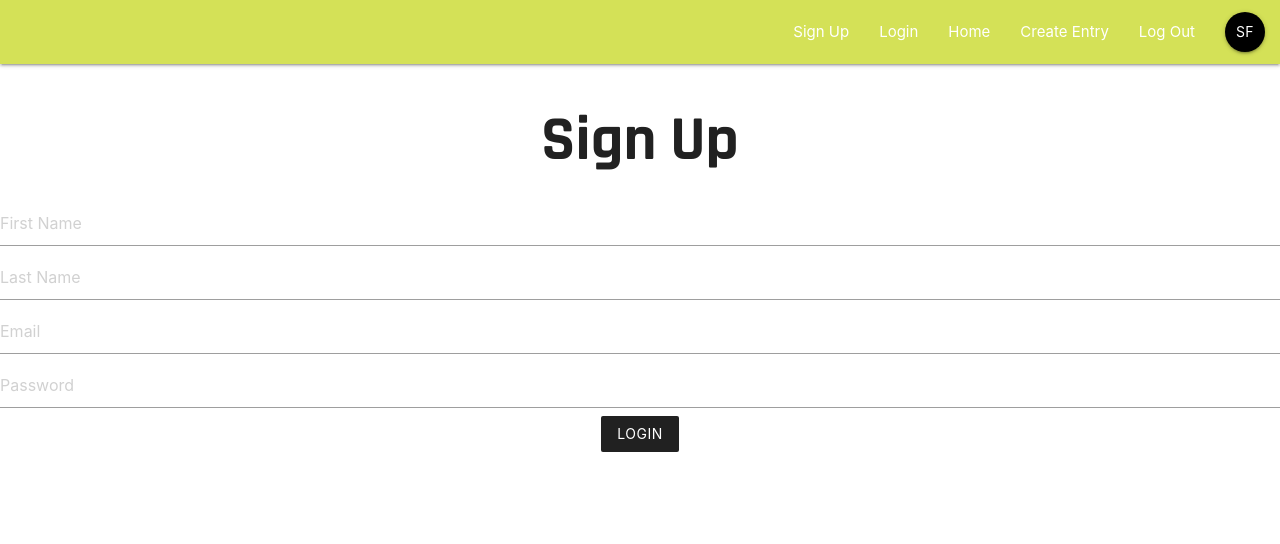
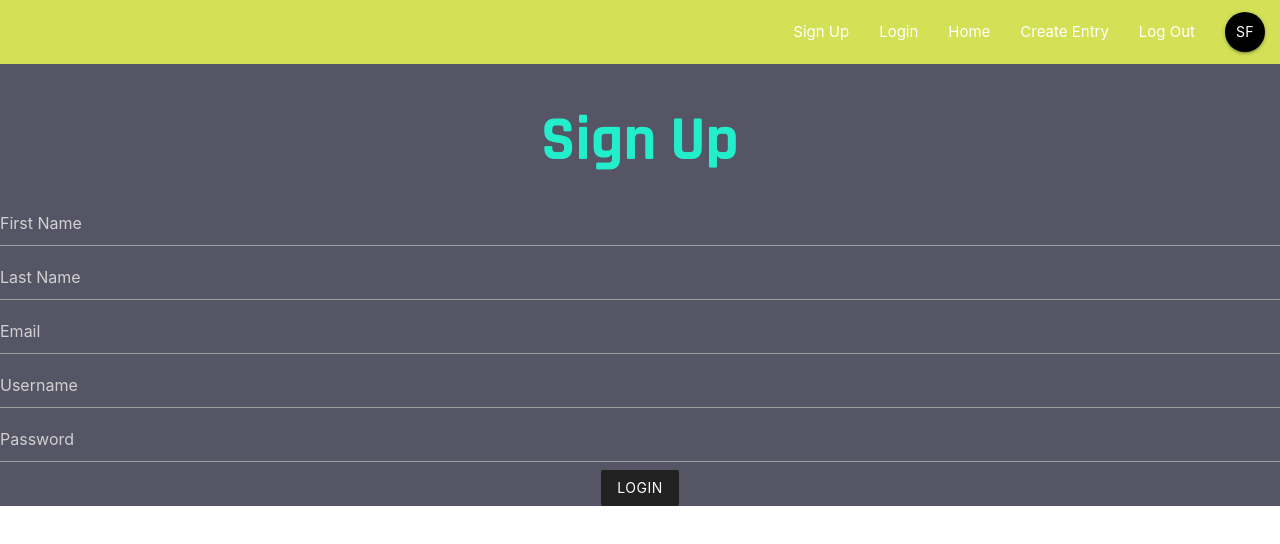
Before and after one commit to one-line-a-day-2/frontend-sheila, a React (Create React App) app in the folder one-line-a-day-2/: page /signup in a window 1280 px wide. Shown: the top 544 px of the page. Built offline with nearby package versions, Linux system fonts and the light colour scheme.

Commit message:
added some styling/worked on homepage/Worked on creatingentry page

```diff
--- a/one-line-a-day-2/src/App.css
+++ b/one-line-a-day-2/src/App.css
@@ -10,6 +10,10 @@
 
 
 h1{
+  font-family: 'Rajdhani', sans-serif;
+}
+
+h2{
   font-family: 'Rajdhani', sans-serif;
 }
 
@@ -36,3 +40,47 @@ h1{
     transform: rotate(360deg);
   }
 }
+
+
+
+
+.card{
+  /* border: 2px solid red; */
+  display: flex;
+  flex-direction: column;
+  align-content: center;
+  padding: 50px;
+  /* margin: auto; */
+  margin-left:25px;
+  margin-top:40px;
+  margin-bottom:40px;
+  width:40%;
+}
+
+.loginForm{
+  display: flex;
+  justify-content: center;
+  background:#556;
+  /* color:white; */
+  z-index:-3;
+  color:#2ec;
+
+
+}
+
+.signUpForm{
+  display: flex;
+  justify-content: center;
+  background:#556;
+  color:#2ec;
+
+}
+
+.createContainer{
+  display: flex;
+  justify-content: center;
+}
+
+input{
+  color: white;
+}
--- a/one-line-a-day-2/src/App.js
+++ b/one-line-a-day-2/src/App.js
@@ -11,6 +11,7 @@ import SignUp from './components/Authentication/SignUp';
 import HomePage from './components/MainPage/HomePage';
 import CreateEntry from './components/MainPage/CreateEntry';
 import EntrySummary from './components/MainPage/CreateEntry';
+import EntryDetail from './components/MainPage/EntryDetail';
 
 
 
@@ -29,9 +30,9 @@ render() {
         {/* <EntrySummary /> */}
         <Route path='/login' component={Login} />
         <Route path='/signup' component={SignUp}/>
-        <Route path='/' component={HomePage}/>
-
-        <Route path='/createentry' component={CreateEntry}/>
+        <Route exact path='/' component={HomePage}/>
+        {/* <Route path='/homepage/:id' component={EntryDetail} /> */}
+        <Route path='/create' component={CreateEntry}/>
         </Switch>
       </div>
     );
--- a/one-line-a-day-2/src/components/Authentication/Login.js
+++ b/one-line-a-day-2/src/components/Authentication/Login.js
@@ -55,6 +55,7 @@ render() {
     return (
         <div className="loginForm">
 
+
         <form onSubmit={this.handleSubmit}>
         <h1>LOGIN</h1>
 
@@ -88,4 +89,7 @@ render() {
 }
 }
 
+
+
+
 export default Login;
--- a/one-line-a-day-2/src/components/Authentication/SignUp.js
+++ b/one-line-a-day-2/src/components/Authentication/SignUp.js
@@ -1,4 +1,5 @@
 import  React from 'react';
+import axios from 'axios';
 // import { connect } from 'react-redux';
 // import { } from './actions';
 
@@ -11,8 +12,8 @@ class SignUp extends React.Component {
         this.state = {
             username: '',
             password: '',
-            firstName: '',
-            lastName: '',
+            firstname: '',
+            lastname: '',
             email: ''
         }
 
@@ -24,6 +25,18 @@ class SignUp extends React.Component {
    handleSubmit = e => {
        e.preventDefault();
        console.log(this.state);
+       const endpoint = 'https://one-line-a-day-2.herokuapp.com/api/register';
+       axios
+         .post(endpoint, this.state)
+         .then(res => {
+           console.log(res);
+         })
+         .then(() => {
+           this.props.history.push("/");
+         })
+         .catch(err => {
+           console.log({ Error: err });
+         });
 
 
    }
@@ -41,36 +54,46 @@ render() {
 
     // const { username, password } = this.state;
     return (
-        <div className="signupForm">
+        <div className="signUpForm">
 
         <form onSubmit={this.handleSubmit}>
         <h1>Sign Up</h1>
 
         <input
-                    name='firstName'
+                    name='firstname'
                     type='text'
-                    value={this.state.firstName}
+                    value={this.state.firstname}
                     placeholder='First Name'
                     onChange={this.handleChanges}
                 />
 
                 <input
-                    name='lastName'
+                    name='lastname'
                     type='text'
-                    value={this.state.lastName}
+                    value={this.state.lastname}
                     placeholder='Last Name'
                     onChange={this.handleChanges}
                 />
 
                   <input
                     name='email'
-                    type='email'
+                    type='text'
                     value={this.state.email}
                     placeholder='Email'
                     onChange={this.handleChanges}
 
 
                 />
+
+
+                <input
+                    name='username'
+                    type='text'
+                    value={this.state.username}
+                    placeholder='Username'
+                    onChange={this.handleChanges}
+                />
+
 
                 <input
                     name='password'
--- a/one-line-a-day-2/src/components/Layout/SignedIn.js
+++ b/one-line-a-day-2/src/components/Layout/SignedIn.js
@@ -12,7 +12,7 @@ import React from 'react';
           <ul className="right">
 
              <li><NavLink to='/'>Home</NavLink></li>
-             <li><NavLink to='/createentry'>Create Entry</NavLink></li>
+             <li><NavLink to='/create'>Create Entry</NavLink></li>
              <li><NavLink to='/login' exact onClick={signout} >Log Out</NavLink></li>
              <li><NavLink to='/' className= 'btn btn-floating black'>SF</NavLink></li>
 
--- a/one-line-a-day-2/src/components/MainPage/CreateEntry.js
+++ b/one-line-a-day-2/src/components/MainPage/CreateEntry.js
@@ -1,14 +1,100 @@
 import React from 'react';
+import axios from 'axios';
+// import { connect } from 'react-redux';
 
-const CreateEntry = () => {
-   return(
- <div>
-  <h3> Create an Entry:</h3>
 
- </div>
-   )
 
+class CreateEntry extends React.Component {
+  constructor(props) {
+    super(props)
+        this.state = {
+            title: '',
+            content: ''
+
+        }
+    }
+
+    //  this.onSubmit = this.onSubmit.bind(this);
+    // this.handleChanges = this.handleChanges.bind(this)
+
+
+
+   handleSubmit = e => {
+     console.log(this.state)
+    e.preventDefault();
+   }
+
+
+
+  //  handleSubmit = e => {
+  //    e.preventDefault();
+  //       const endpoint = 'https://one-line-a-day-2.herokuapp.com/api/users/userID/entries';
+  //   axios
+  //     .post(endpoint, this.state)
+  //     .then(res => {
+  //       localStorage.setItem("jwt", res.data.token);
+  //     })
+  //     .then(() => {
+  //       this.props.history.push("/");
+  //     })
+  //     .catch(err => {
+  //       console.log({ Error: err });
+  //     });
+
+
+
+
+
+
+
+
+    handleChanges = e => {
+        console.log(e);
+        e.preventDefault();
+        this.setState({
+            [e.target.name]: e.target.value
+        })}
+
+
+render() {
+
+    // const { username, password } = this.state;
+    return (
+        <div className="createContainer">
+
+        <form onSubmit={this.handleSubmit}>
+        <h2 className='grey-text text-darken-3'>Create An Entry:</h2>
+
+        <input
+                    name='title'
+                    type='text'
+                    value={this.state.title}
+                    placeholder='Title'
+                    onChange={this.handleChanges}
+                />
+
+                <input
+                    name='content'
+                    type='text'
+                    value={this.state.content}
+                    placeholder='Content'
+                    onChange={this.handleChanges}
+                />
+
+
+
+                <button className='btn grey darken-4 z-depth-0'type='submit'>Create</button>
+
+
+
+        </form>
+
+
+        </div>
+    )
+}
 }
 
 
+
 export default CreateEntry;
--- a/one-line-a-day-2/src/components/MainPage/EntryDetail.js
+++ b/one-line-a-day-2/src/components/MainPage/EntryDetail.js
@@ -0,0 +1,28 @@
+import React from 'react';
+
+const EntryDetail = (props) => {
+    const id = props.match.params.id;
+    return (
+        <div className='cont-sec entry-detail'>
+            <div className='card z-depth-0'>
+                <div className='card-content'>
+                <span className='card-title'> Entry Title </span>
+                <p>Lorem ipsum</p>
+
+                </div>
+
+                <div className='card-action grey lighten-4 grey-text'>
+                <div>Posted by: ActiveUser </div>
+                <div>February 5th, 10:00am</div>
+
+                </div>
+
+            </div>
+
+
+        </div>
+
+    )
+}
+
+export default EntryDetail;
--- a/one-line-a-day-2/src/components/MainPage/EntrySummary.js
+++ b/one-line-a-day-2/src/components/MainPage/EntrySummary.js
@@ -6,17 +6,17 @@ const EntrySummary = () => {
   <div class="card">
 
   <div class="card-image waves-effect waves-block waves-light">
-    <img class="activator" src="images/office.jpg"/>
+    <img class="activator" src="https://images.unsplash.com/photo-1508672019048-805c876b67e2?ixlib=rb-1.2.1&ixid=eyJhcHBfaWQiOjEyMDd9&auto=format&fit=crop&w=1586&q=80" alt="" width='42'/>
   </div>
 
   <div class="card-content">
-    <span class="card-title activator grey-text text-darken-4">Card Title<i class="material-icons right">more_vert</i></span>
-    <p><a href="#">This is a link</a></p>
+    <span class="card-title activator grey-text text-darken-4">Edge of Jupiter<i class="material-icons right">more_vert</i></span>
+    {/* <p><a href="#">remember</a></p> */}
   </div>
 
   <div class="card-reveal">
-    <span class="card-title grey-text text-darken-4">Card Title<i class="material-icons right">close</i></span>
-    <p>Here is some more information about this product that is only revealed once clicked on.</p>
+    <span class="card-title grey-text text-darken-4">Edge of Jupiter<i class="material-icons right">close</i></span>
+    <p>I remember when I was sitting there. There on the ledge of the suns horizon not only contemplating but retracing all of the pre-destined steps that life had on the journey set before me.</p>
   </div>
 </div>
 
--- a/one-line-a-day-2/src/components/MainPage/HomePage.js
+++ b/one-line-a-day-2/src/components/MainPage/HomePage.js
@@ -6,7 +6,8 @@ import EntrySummary from './EntrySummary';
 const HomePage = () => {
     return (
         <div>
-            <h1>HOME</h1>
+            {/* <h1>HOME</h1> */}
+            <EntrySummary />
 
         </div>
     )
--- a/one-line-a-day-2/src/index.css
+++ b/one-line-a-day-2/src/index.css
@@ -1,6 +1,11 @@
+html{
+  min-height: 100%;
+}
+
 body {
   margin: 0;
   padding: 0;
+  min-height: 100%;
   font-family: -apple-system, BlinkMacSystemFont, "Segoe UI", "Roboto", "Oxygen",
     "Ubuntu", "Cantarell", "Fira Sans", "Droid Sans", "Helvetica Neue",
     sans-serif;
```
